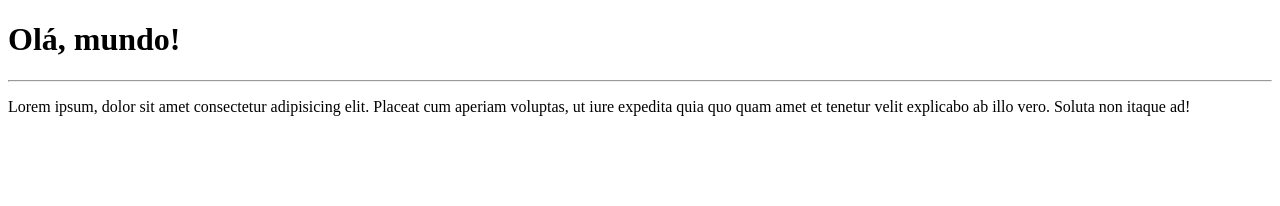
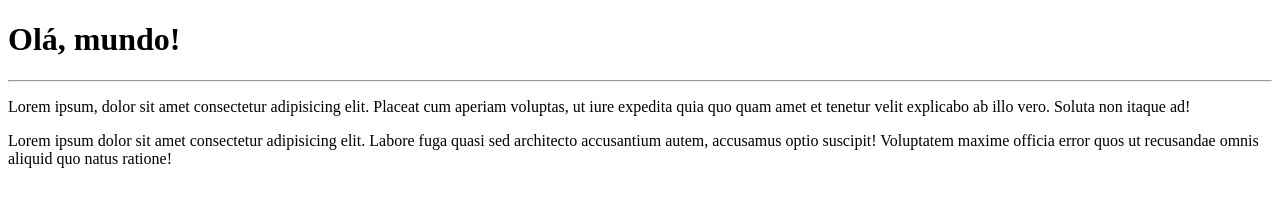
Before and after one commit to bibig-b/Ola-Mundo, a plain HTML site: page site-exemplo/index.html in a window 1280 px wide. Drawn offline with Linux system fonts and the light colour scheme.

Commit message:
adicionei um paragráfo

```diff
--- a/site-exemplo/index.html
+++ b/site-exemplo/index.html
@@ -9,5 +9,6 @@
     <h1>Olá, mundo!</h1>
     <hr>
     <p>Lorem ipsum, dolor sit amet consectetur adipisicing elit. Placeat cum aperiam voluptas, ut iure expedita quia quo quam amet et tenetur velit explicabo ab illo vero. Soluta non itaque ad!</p>
+    <p>Lorem ipsum dolor sit amet consectetur adipisicing elit. Labore fuga quasi sed architecto accusantium autem, accusamus optio suscipit! Voluptatem maxime officia error quos ut recusandae omnis aliquid quo natus ratione!</p>
 </body>
 </html>
```
